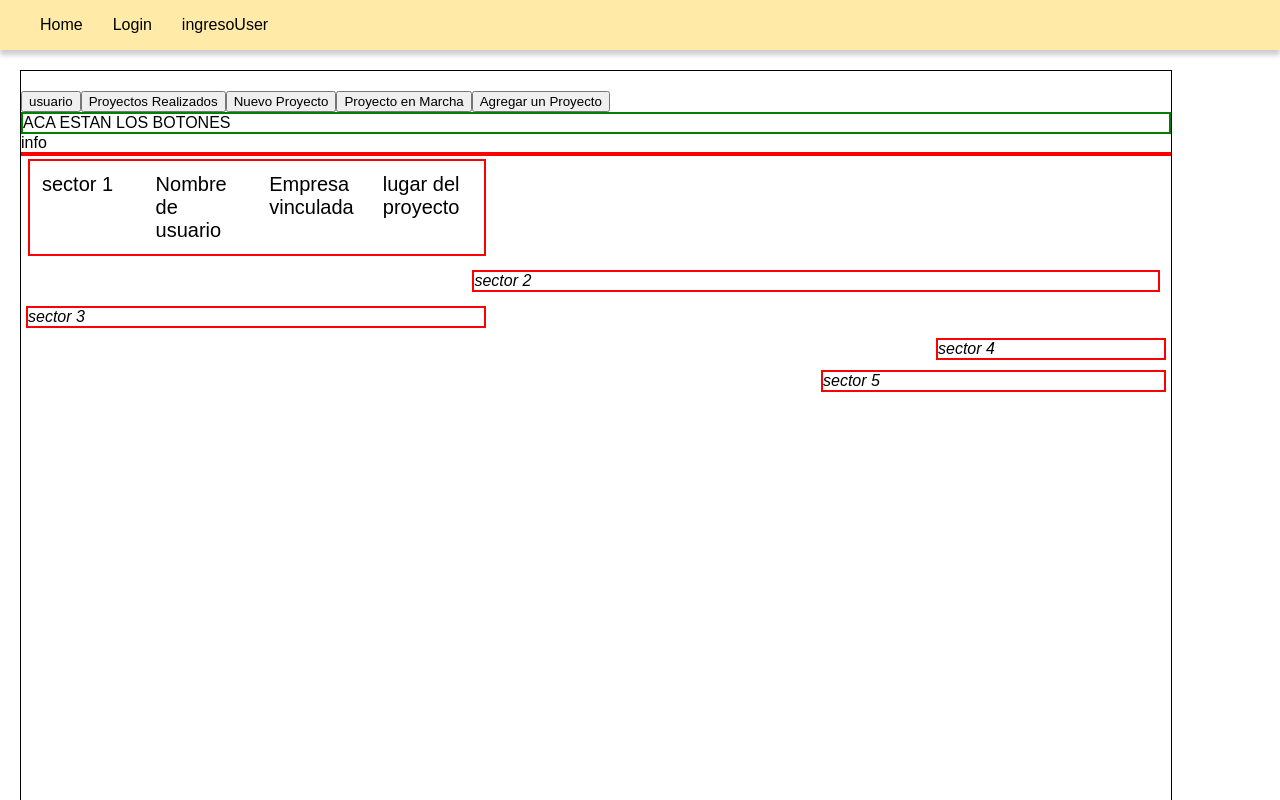
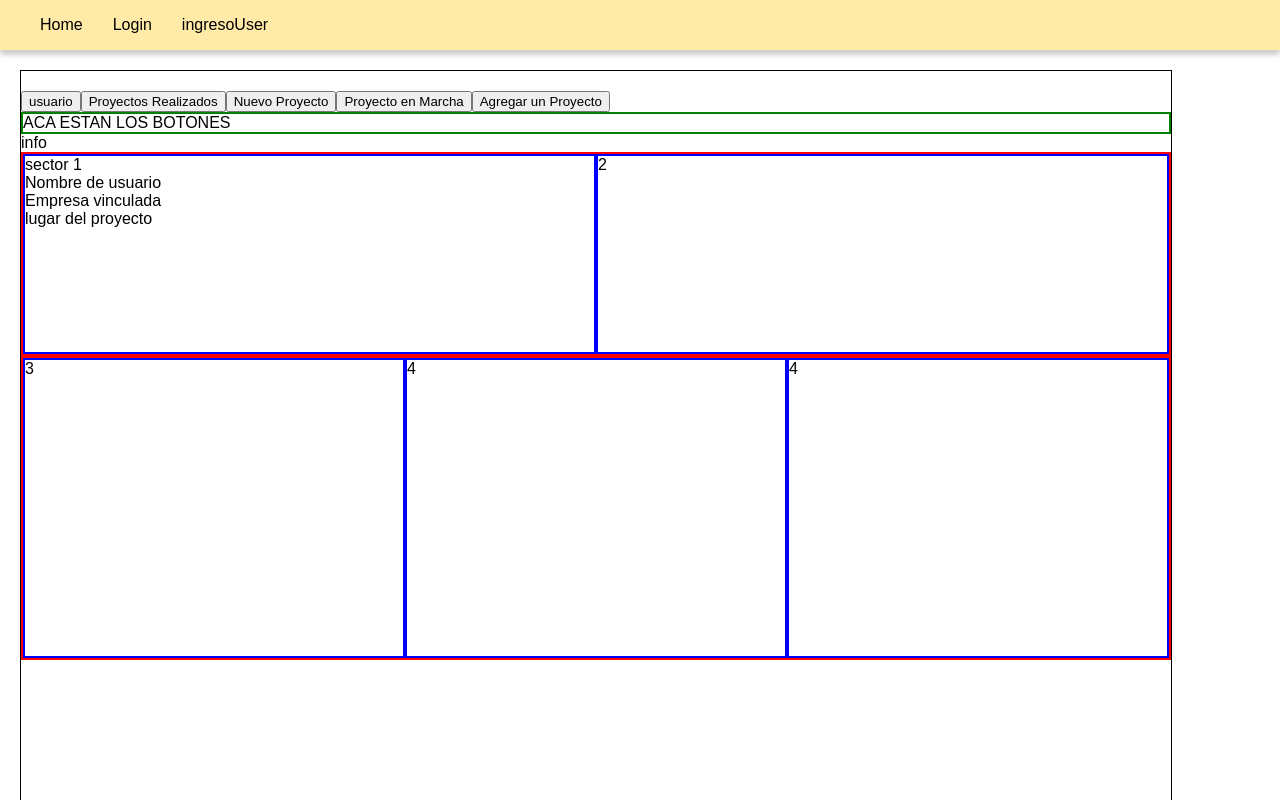
Before and after one commit to azufreYmercurio/ProyectoIntegrador, an Angular app: page /ingreso-user in a window 1280 px wide. Shown: the top 800 px of the page. Built offline with nearby package versions, Linux system fonts and the light colour scheme.

Commit message:
loginUnpoquis

```diff
--- a/package.json
+++ b/package.json
@@ -3,8 +3,8 @@
   "version": "0.0.0",
   "scripts": {
     "ng": "ng",
-    "start": "ng serve",
-    "build": "ng build",
+    "start": "ng serve --proxy-config proxyconfig.json",
+    "build": "ng build --usuarios",
     "test": "ng test",
     "lint": "ng lint",
     "e2e": "ng e2e"
--- a/src/app/ComponentesAngular/ingreso-user/ingreso-user.component.html
+++ b/src/app/ComponentesAngular/ingreso-user/ingreso-user.component.html
@@ -17,25 +17,19 @@
     <!-- DIVISIONES 5 SECTOR 3  iamgen del usuario-->
     <!-- DIVISIONES 5 SECTOR 4  imagen de la empresa-->
     <!-- DIVISIONES 5 SECTOR 5  comentario sobre la empresa  -->
-        <div class="area1">
-           <div class="Sector1">
+    <div class="sect">
+        <div class="sub_sect">
             <div class="texto">sector 1</div>
             <div class="texto">Nombre de usuario</div>
             <div class="texto">Empresa vinculada</div>
             <div class="texto">lugar del proyecto</div>
         </div>
-            <div class="Sector2">
-                <i >sector 2</i>
+        <div class="sub_sect">2</div>
     </div>
-       </div>
-        <div class="Sector3">
-                <i >sector 3</i>
-        </div>
-        <div class="Sector4">
-                <i >sector 4</i>
-        </div>
-        <div class="Sector5">
-                <i >sector 5</i>
+    <div class="sect">
+        <div class="sub_sect_img">3</div>
+        <div class="sub_sect_img">4</div>
+        <div class="sub_sect_img">4</div>
     </div>
 </div>
 
--- a/src/app/ComponentesAngular/ingreso-user/ingreso-user.component.scss
+++ b/src/app/ComponentesAngular/ingreso-user/ingreso-user.component.scss
@@ -16,73 +16,27 @@ height=alto
         display: flex;
         color: black;
     }
-    /* ----------------------------------*/
-
-  .area1{
-      clear: both;
-    border: red 2px solid;
-    margin: 20%px;
-    height: 90%;
-    width: auto;
-    .Sector1{
-        float: left;
-        border: red 2px solid;
-        margin: 5px;
-        position: relative;
-        width: 40%;
+    .informacion{
+        width: 100%;
         height: auto;
-        display:  flex;
-        .texto{
-            width: 100% ;
-            height: 70%;
-            //background-color:green;
-            padding: 12px;
-            font-size: 20px;
-            font-weight: 100
+        .sect{
+            width: 100%;
+            height: auto;
+            position: relative;
+            display: flex;
+            border: 2px solid red;
+            .sub_sect{
+                width: 50%;
+                height: 200px;
+                border: 2px solid blue;
+            }
+            .sub_sect_img{
+                width: 50%;
+                height: 300px;
+                border: 2px solid blue;
+            }
         }
-    }
-    .Sector2{
-        float: right;
-        border: red 2px solid;
-        margin:  9px ;
-        position: relative;
-        width: 60%;
-        height: auto;
-        display:  flex;
-    }
-  }
-
-    .Sector3{
-        float: left;
-        clear: both;
-        border: red 2px solid;
-        margin: 5px;
-        //position: relative;
-        width: 40%;
-        height: 50%;
-
-    }
-    .Sector4{
-        float: right;
-        clear: both;
-        border: red 2px solid;
-        margin: 5px;
-        //position: relative;
-        width: 20%;
-        height: 50%;
-
-    }
-    .Sector5{
-        float: right;
-        clear: both;
-        border: red 2px solid;
-        margin: 5px;
-        //position: relative;
-        width: 30%;
-        height: 50%;
-
     }
 
 
-
 }
--- a/src/app/ComponentesAngular/login/login.component.html
+++ b/src/app/ComponentesAngular/login/login.component.html
@@ -74,23 +74,44 @@
 
     </div>
     <div class="imagen"> <a >*</a>     </div>
+
+
     <div class="item">
         <div class="Texto">
           <div class="dato" >Nombre o correo</div>
-        <input type="tt">
+          <div class="dato">Contraseña</div>
+          <form (submit) ="loginUser($event)">
+              <input type="text" placeholder="Username" id="username">
+              <input type="password" placeholder="Password" id="password">
+              <input type="submit" value="Ingrese">
+          </form>
+
+
         </div>
       </div>
     <div class="item2">
         <div class="Texto2">
+          <!--
           <div class="dato">Contraseña</div>
-          <input type="password"></div>
-        </div>
+
+              <input type="password">
+
+        </div>-->
+
+    </div>
+
+
+
+        <div class="textoBoton">
+          <!--
+            <form (submit) ="LoginUser($event)">
+          <input type="submit" value="Ingrese">
+          <!- - <button id="button">Ingresar</button> - ->
+        </form>          -->
+
+      </div>
     <div class="Boton">
-        <div class="textoBoton">
-            <a>__________________________</a>
-            <button id="button">Ingresar</button>
 
-        </div>
         <div class="recuperar">
             <i > * Olvide mi contraseña</i>
 
--- a/src/app/ComponentesAngular/login/login.component.ts
+++ b/src/app/ComponentesAngular/login/login.component.ts
@@ -7,9 +7,21 @@ import { Component, OnInit } from '@angular/core';
 })
 export class LoginComponent implements OnInit {
 
-  constructor() { }
+  constructor(  ) { }
+
 
   ngOnInit() {
   }
 
+  loginUser(event){
+
+    event.preventDefault()
+    const target = event.target
+    const username = target.querySelector('#username').value
+    const password = target.querySelector('#password').value
+
+    //this.Auth.getUserDetails(username,password)
+    console.log(username,password )
+  }
+
 }
```
Also changed, not shown: proxyconfig.json (added, +9 -0 lines), src/acciondb.js (added, +27 -0 lines), src/app/auth.service.ts (added, +14 -0 lines), src/connections.js (added, +23 -0 lines), src/routes.js (added, +12 -0 lines), 1 other file (tests, documents, lock files or other folders). Lines whose indentation alone changed are shown as unchanged.
